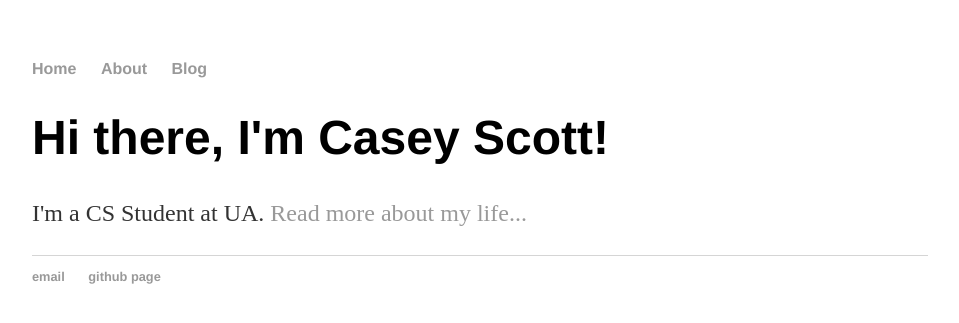
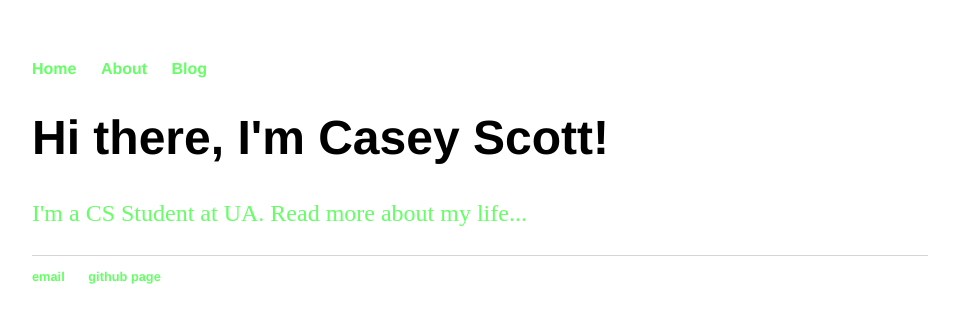
Before and after one commit to cmscott2/cmscott2.github.io, a Jekyll site: the page built from index.html, in a window 1280 px wide. Shown: the top 323 px of the page, without its empty margins (160-1119 px from the left). Built offline with Jekyll 4.4.1, drawn with Linux system fonts in a browser that asks for light colours.

Commit message:
Changed font color to green

```diff
--- a/css/main.css
+++ b/css/main.css
@@ -14,7 +14,7 @@ nav ul li, footer ul li {
 }
 a {
     text-decoration: none;
-    color: #999;
+    color: #66ff66;
 }
 a:hover {
     text-decoration: underline;
@@ -22,11 +22,12 @@ a:hover {
 h1 {
     font-size: 3em;
     font-family:'Helvetica', 'Arial', 'Sans-Serif';
+    color: 66ff66;
 }
 p {
     font-size: 1.5em;
     line-height: 1.4em;
-    color: #333;
+    color: #66ff66;
 }
 footer {
     border-top: 1px solid #d5d5d5;
```
